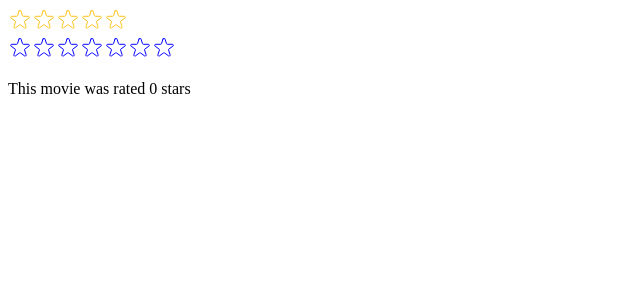
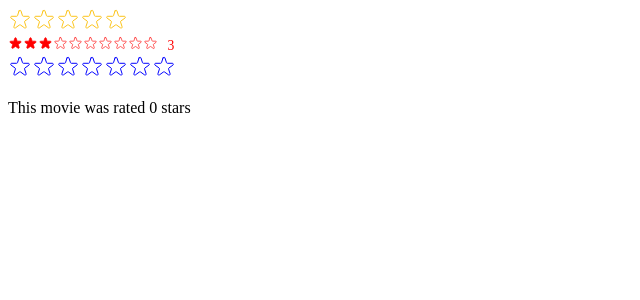
Before and after one commit to durudaniel/use-popcorn, a React (Vite) app in the folder usePopcorn/: page / in a window 1280 px wide. Shown: the top 300 px of the page, without its empty margins (0-640 px from the left). Built offline with nearby package versions, Linux system fonts and the light colour scheme.

Commit message:
Restored a code in my React project

```diff
--- a/usePopcorn/src/main.tsx
+++ b/usePopcorn/src/main.tsx
@@ -21,6 +21,13 @@ ReactDOM.createRoot(document.getElementById("root") as HTMLElement).render(
       maxRating={5}
       messages={["terrible", "bad", "okay", "good", "amazing"]}
     />
+    <StarRating
+      maxRating={10}
+      color={"red"}
+      size={30}
+      className="test"
+      defaultRating={3}
+    />
 
     <Test />
   </React.StrictMode>
```
